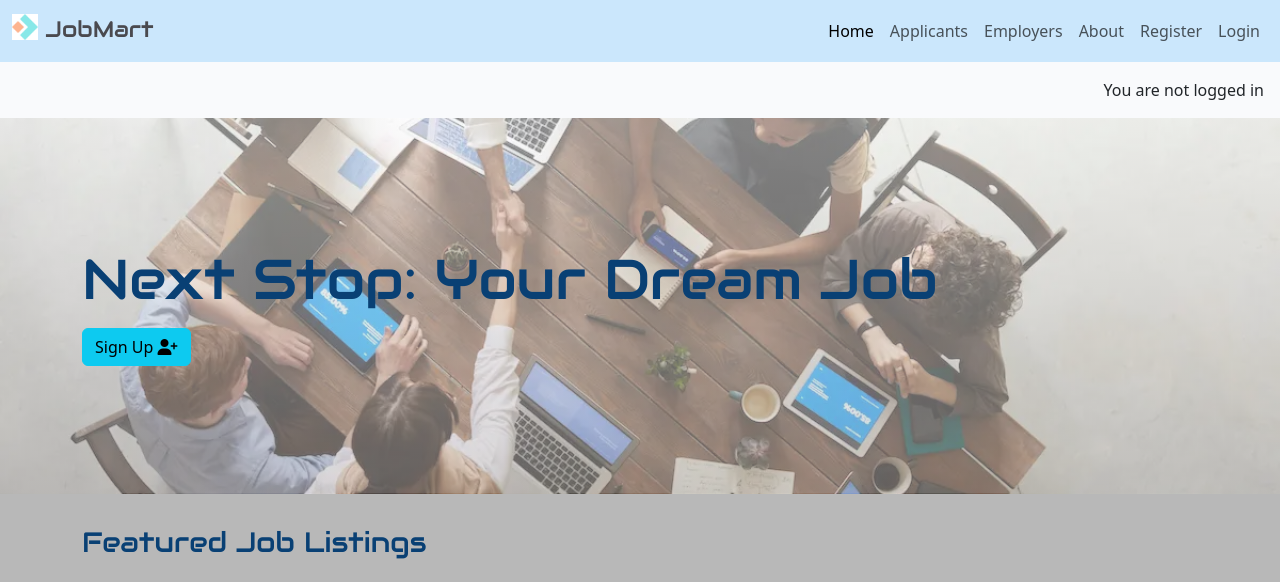
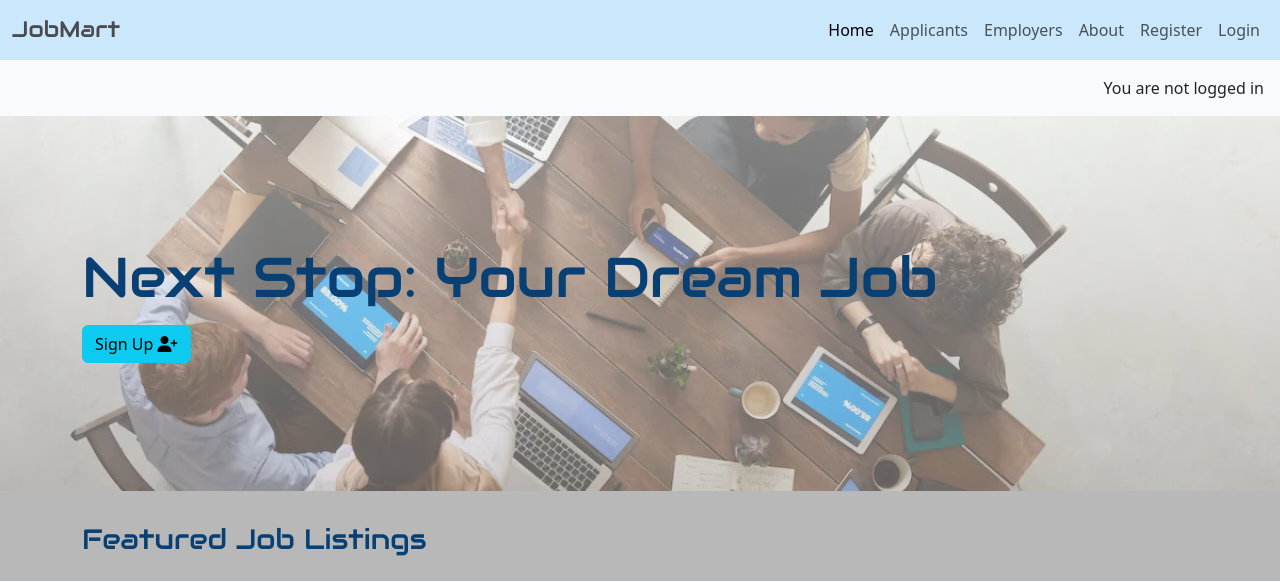
Before and after one commit to tgrey2024/job-board, a Django app: page / in a window 1280 px wide. Shown: the top 582 px of the page. Run offline with Django 4.2, Linux system fonts and the light colour scheme; some libraries are stand-ins or nearby versions.

Commit message:
remove logo to debug logo issue

```diff
--- a/templates/base.html
+++ b/templates/base.html
@@ -38,7 +38,7 @@
     <!-- Navigation -->
     <nav class="navbar navbar-expand-lg" id="navbar">
         <div class="container-fluid">
-            <a class="navbar-brand" href="{% url 'home' %}"><span><img id="logo" src="{% static 'images/logo.png'%}" alt="JobMart Logo"></span><span class="brand">JobMart</span></a>
+            <a class="navbar-brand" href="{% url 'home' %}"><span class="brand">JobMart</span></a>
             <button class="navbar-toggler" type="button" data-bs-toggle="collapse" data-bs-target="#navbarText"
                 aria-controls="navbarText" aria-expanded="false" aria-label="Toggle navigation">
             </button>
```
